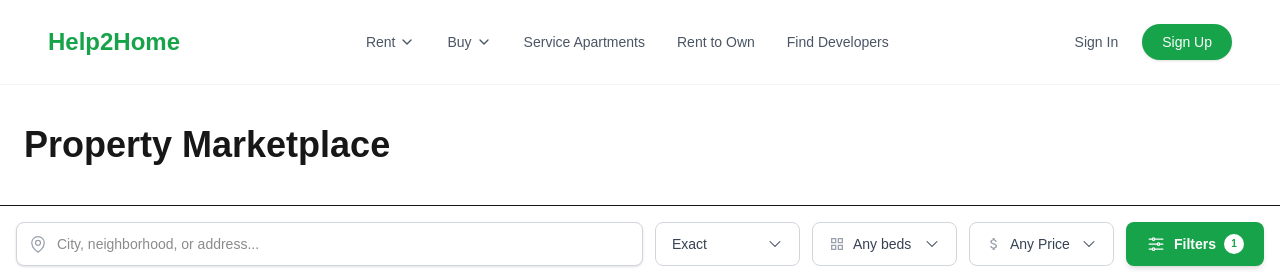
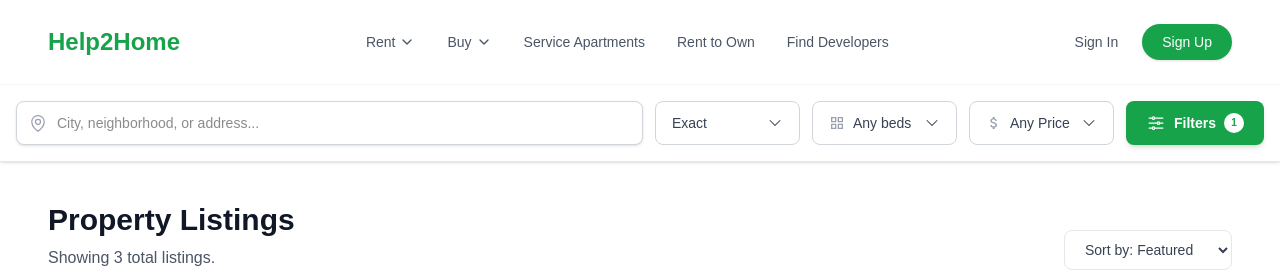
Before and after one commit to Synergyfy/Help2Home, a Next.js app: page /marketplace/search in a window 1280 px wide. Shown: the top 272 px of the page. Built offline with nearby package versions, Linux system fonts and the light colour scheme.

Commit message:
Remove header from MarketplaceSearchPage component
Removed header section from MarketplaceSearchPage.

```diff
--- a/app/marketplace/search/page.tsx
+++ b/app/marketplace/search/page.tsx
@@ -4,11 +4,6 @@ import SearchResults from '@/components/marketplace/SearchResults';
 export default function MarketplaceSearchPage() {
   return (
     <div className="max-w-7xl mx-auto">
-      <header className="py-10 px-6 border-b">
-        <h1 className="text-4xl font-bold">Property Marketplace</h1>
-      </header>
-
-
       <Suspense fallback={
         <div className="p-20 text-center">
           <div className="animate-spin h-10 w-10 border-4 border-brand-green border-t-transparent rounded-full mx-auto mb-4"></div>
```
